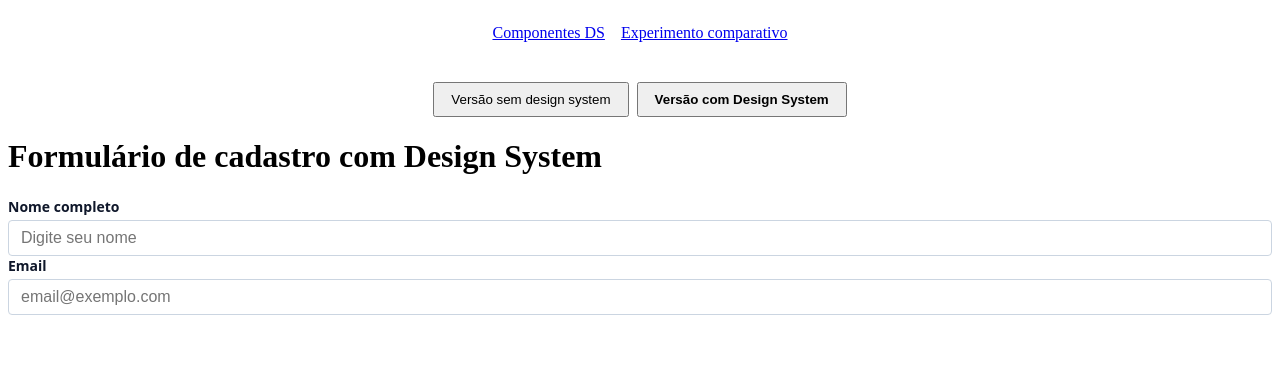
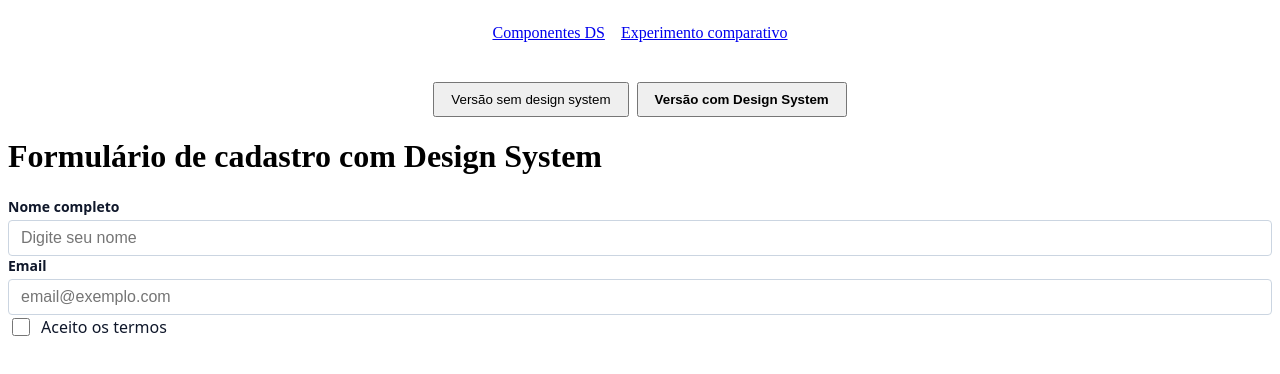
Before and after one commit to taisforsini/design-system, a React (Vite) app: page /comparison in a window 1280 px wide. Shown: the top 374 px of the page. Built offline with nearby package versions, Linux system fonts and the light colour scheme.

Commit message:
feat(DS): add terms and conditions check

```diff
--- a/src/pages/FomularioDS/index.tsx
+++ b/src/pages/FomularioDS/index.tsx
@@ -1,10 +1,13 @@
 import { useState } from "react";
 import { Input } from "../../components/Input/Input";
+import { Checkbox } from "../../components/Checkbox/Checkbox";
 
 const FormularioDS = () => {
-  const [name, setName] = useState<string>();
-  const [email, setEmail] = useState<string>();
-  const [emailErrorMessage, setEmailErrorMessage] = useState<string>();
+  const [name, setName] = useState<string>("");
+  const [email, setEmail] = useState<string>("");
+  const [emailErrorMessage, setEmailErrorMessage] = useState<string>("");
+  const [termsAndConditionsChecked, setTermsAndConditionsChecked] =
+    useState<boolean>(false);
 
   return (
     <form>
@@ -22,6 +25,11 @@ const FormularioDS = () => {
         onChange={(e) => setEmail(e.target.value)}
         errorMessage={emailErrorMessage}
       />
+      <Checkbox
+        label="Aceito os termos"
+        checked={termsAndConditionsChecked}
+        onChange={(e) => setTermsAndConditionsChecked(e.target.checked)}
+      />
     </form>
   );
 };
```
